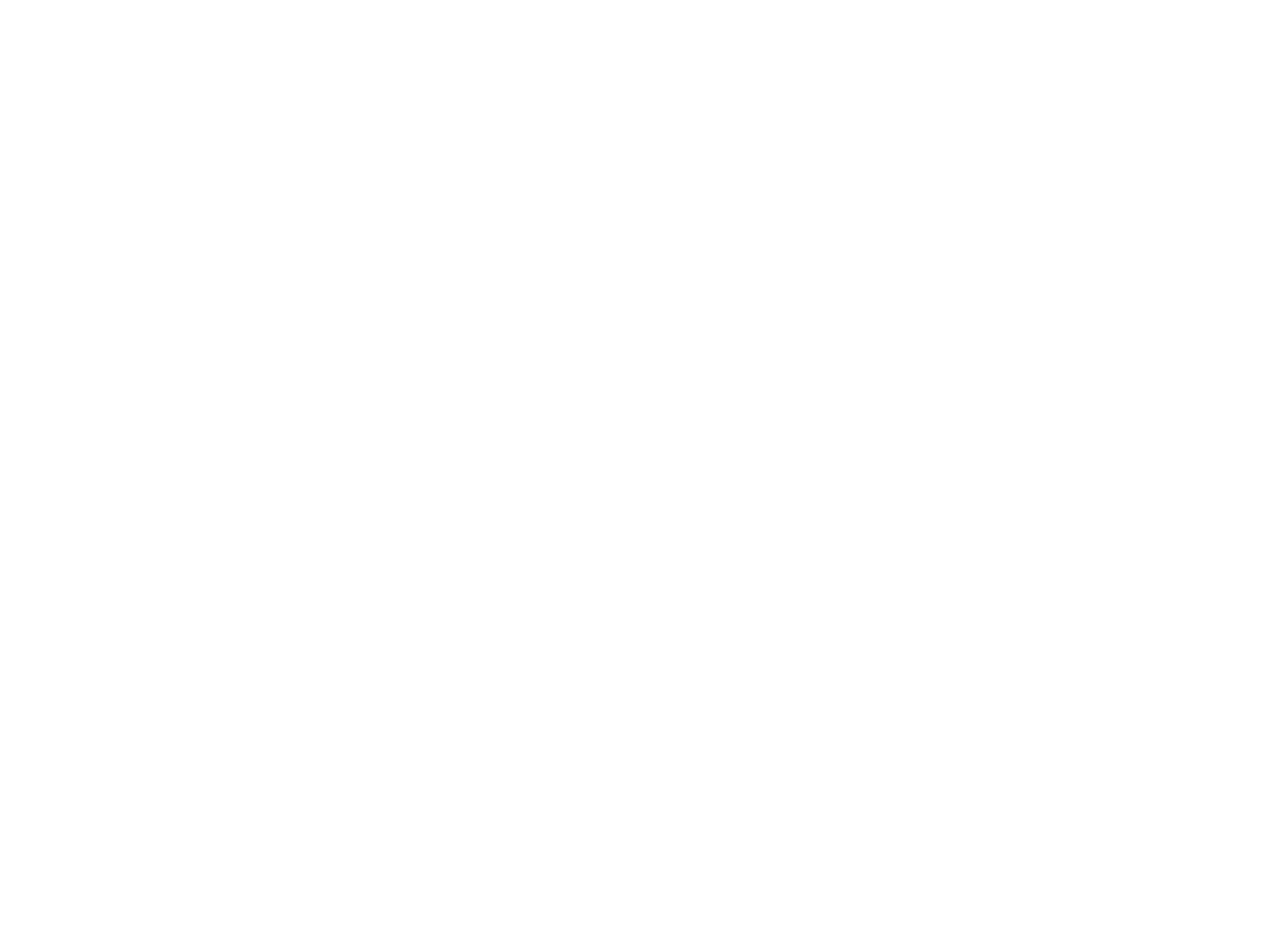
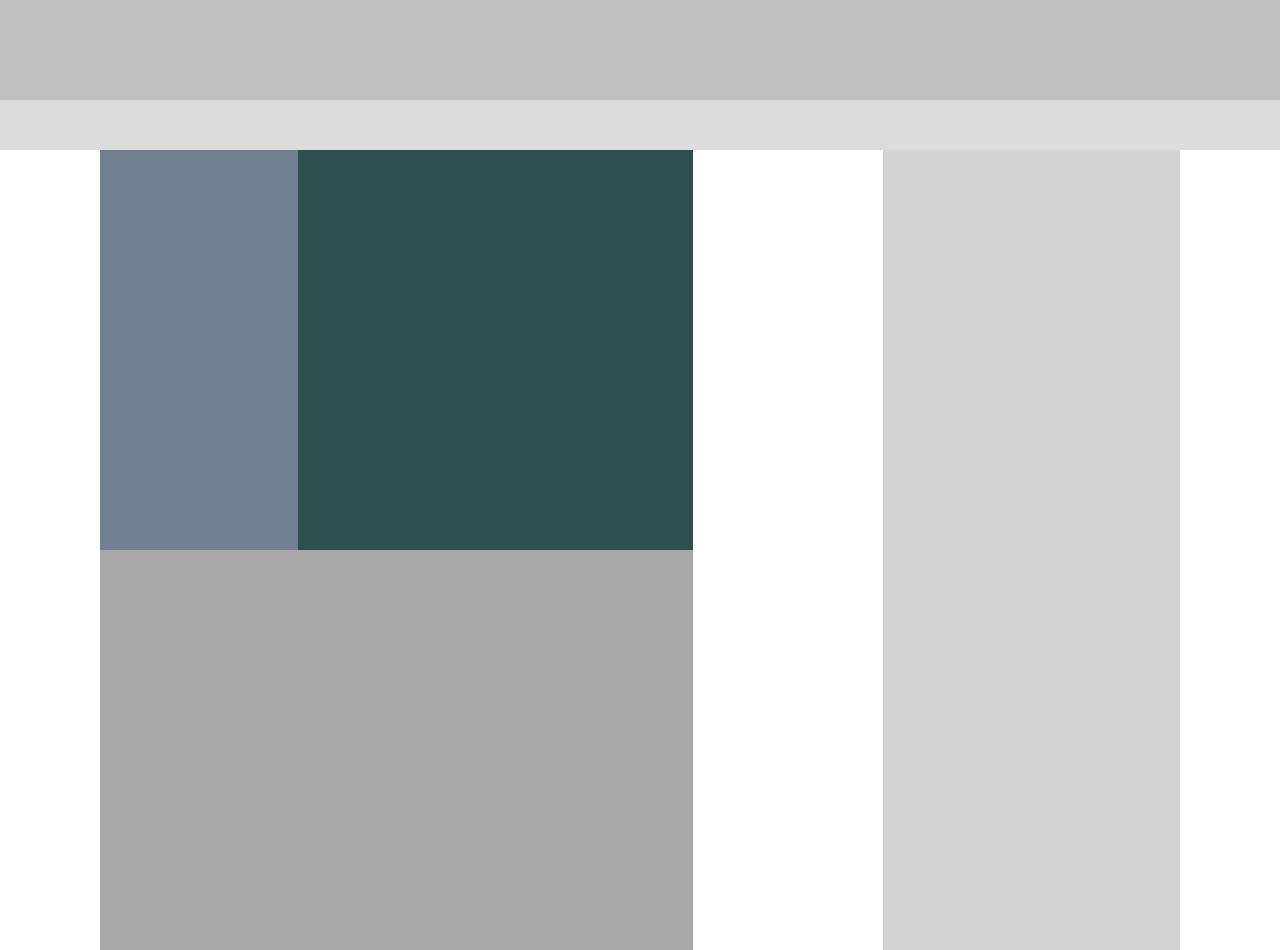
Before and after one commit to siddharth-stn/greyscaleHeatMap, a plain HTML site: page index.html in a window 1280 px wide. Before the commit the page ends 800 px from the top, so only its background shows below. Drawn offline with Linux system fonts and the light colour scheme.

Commit message:
grayScale Heatmap completed

```diff
--- a/index.html
+++ b/index.html
@@ -5,10 +5,23 @@
     <meta http-equiv="X-UA-Compatible" content="IE=edge">
     <meta name="viewport" content="width=device-width, initial-scale=1.0">
     <link rel="stylesheet" type="text/css" href="./style.css">
-    <title>GreayScale HeatMap</title>
+    <title>GrayScale HeatMap</title>
 </head>
 <body>
-
+    <div class="container">
+        <header></header>
+        <nav></nav>
+        <main>
+            <section>
+                <header>
+                    <div class="imageDiv"></div>
+                    <h1></h1>
+                </header>
+                <p class="mainContent"></p>
+            </section>
+            <aside></aside>
+        </main>
+    </div>
 
 </body>
 </html>
--- a/style.css
+++ b/style.css
@@ -0,0 +1,70 @@
+* {
+    padding: 0;
+    margin: 0;
+    box-sizing: border-box;
+}
+
+.container {
+    display: grid;
+    grid-template-columns: 100px 3fr 1fr 100px;
+    grid-template-rows: auto;
+    grid-template-areas:
+    "topHeader topHeader topHeader topHeader"
+    "navbar navbar navbar navbar";
+}
+
+.container > header {
+    grid-area: topHeader;
+    background-color:#C0C0C0;
+    height: 100px;
+}
+
+.container nav {
+    grid-area: navbar;
+    background-color: #DCDCDC;
+    height: 50px;
+}
+
+.container main {
+    grid-column: 2/span 2;
+    background-color: white;
+    display: flex;
+}
+
+main section {
+    flex-grow: 2;
+    height: 100vh;
+    display: grid;
+    grid-template-columns: 1fr 1fr 190px;
+    grid-template-rows: auto;
+    grid-template-areas: "sec sec"
+    "para para";
+}
+
+section > header {
+    grid-area: sec;
+    display: flex;
+}
+
+section header .imageDiv {
+    flex-grow: 1;
+    height: 100%;
+    background-color: #708090;
+}
+
+section > header h1 {
+    flex-grow: 2;
+    height: 100%;
+    background-color: #2F4F4F;
+}
+
+section p {
+    grid-area: para;
+    background-color: #A9A9A9;
+}
+
+main aside {
+    flex-grow: 1;
+    height: 100vh;
+    background-color: lightgrey;
+}
```
